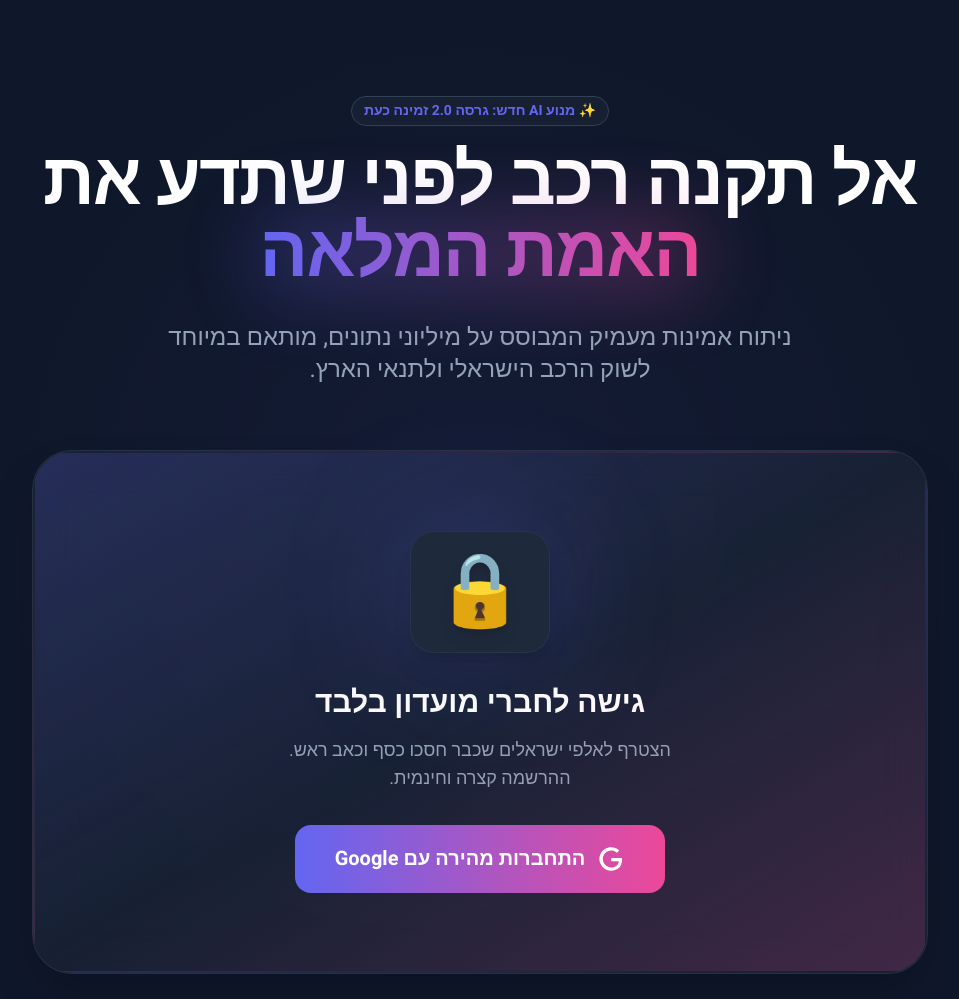
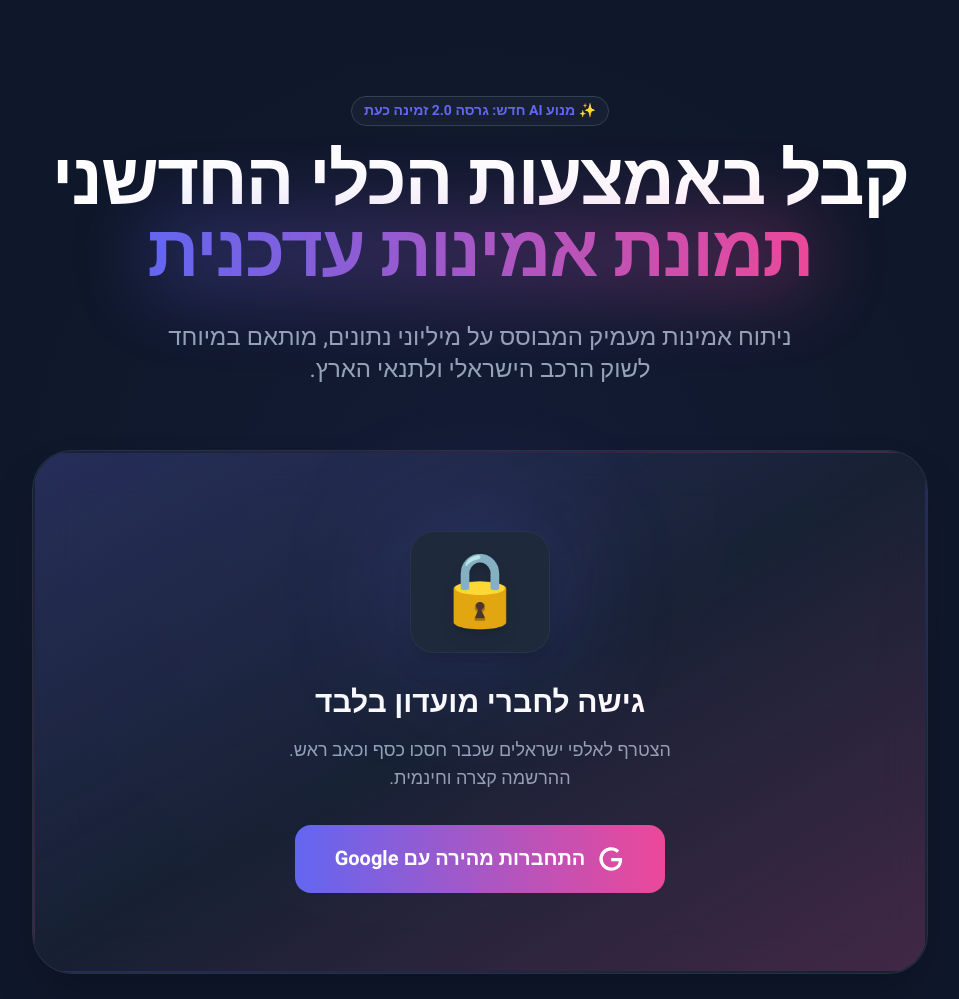
Before and after one commit to giladscore494/reliabilityAIModelsR, a Flask app: page / in a window 1280 px wide. Shown: the part 73-1072 px from the top of the page, without its empty margins (160-1119 px from the left). Run offline with Flask 3, Linux system fonts and the light colour scheme; some libraries are stand-ins or nearby versions.

Commit message:
Update index.html

```diff
--- a/my-flask-app/templates/index.html
+++ b/my-flask-app/templates/index.html
@@ -112,10 +112,10 @@
                 ✨ מנוע AI חדש: גרסה 2.0 זמינה כעת
             </span>
             <h2 class="text-5xl md:text-7xl font-extrabold text-white mb-8 leading-tight tracking-tight">
-                אל תקנה רכב לפני שתדע את
+                קבל באמצעות הכלי החדשני
                 <span class="relative inline-block">
                     <span class="absolute inset-0 bg-gradient-to-r from-primary to-secondary blur-2xl opacity-30"></span>
-                    <span class="relative text-transparent bg-clip-text bg-gradient-to-r from-primary to-secondary">האמת המלאה</span>
+                    <span class="relative text-transparent bg-clip-text bg-gradient-to-r from-primary to-secondary">תמונת אמינות עדכנית</span>
                 </span>
             </h2>
             <p class="text-xl md:text-2xl text-slate-400 max-w-2xl mx-auto leading-relaxed">
```
